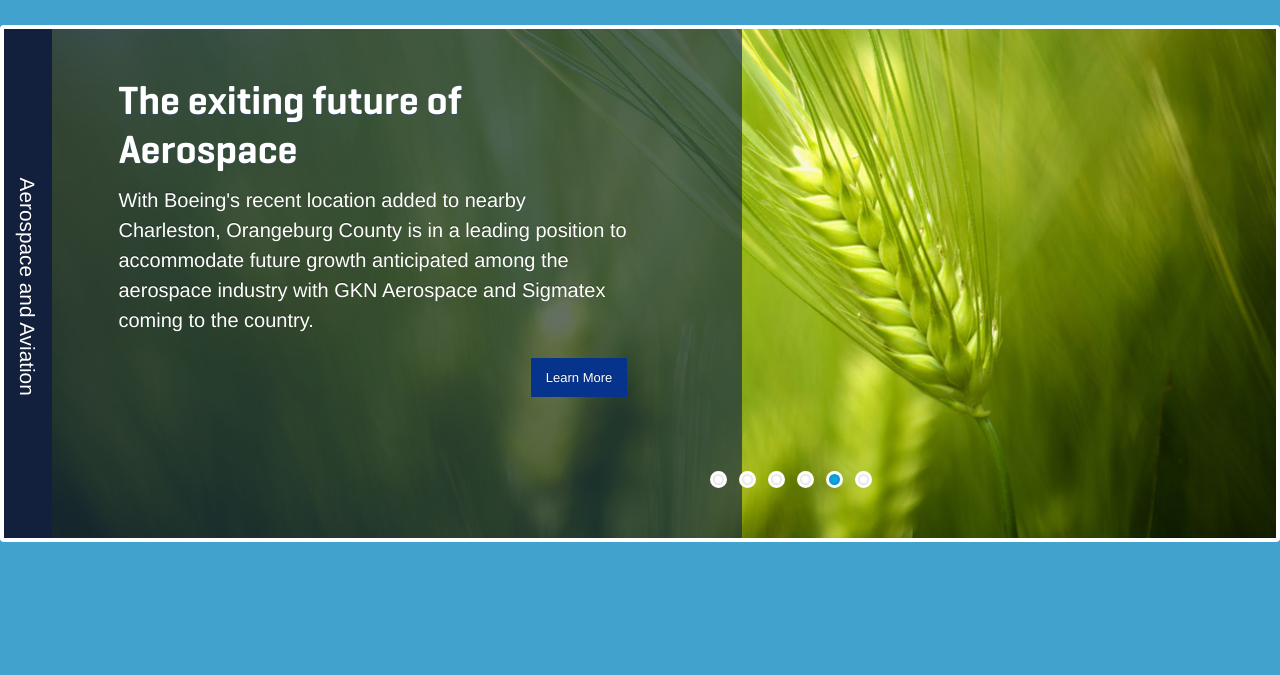
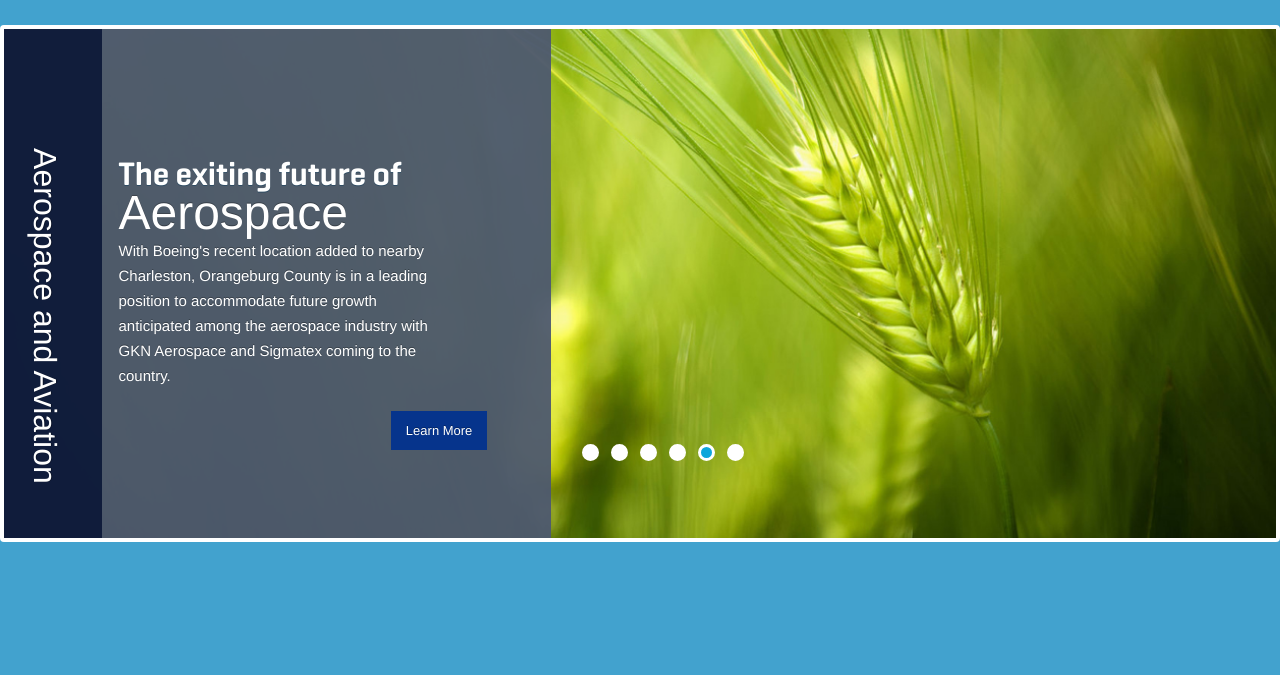
Before and after one commit to eduarmreyes/flex-slider-wp.ocdc.com, a website with bundled scripts: page wp.ocdc.com/thumbnail-controlnav.html in a window 1280 px wide. Built offline with nearby package versions, Linux system fonts and the light colour scheme; a web font is replaced by a local one.

Commit message:
Change mobile and desktop view to make it look like wp.ocdc.com

```diff
--- a/flexslider.css
+++ b/flexslider.css
@@ -213,13 +213,9 @@ html[xmlns] .flexslider .slides {
   /*background: rgba(0, 0, 0, 0.5);*/
   cursor: pointer;
   text-indent: -9999px;
-  -webkit-box-shadow: inset 0 0 3px rgba(0, 0, 0, 0.3);
-  -moz-box-shadow: inset 0 0 3px rgba(0, 0, 0, 0.3);
-  -o-box-shadow: inset 0 0 3px rgba(0, 0, 0, 0.3);
-  box-shadow: inset 0 0 3px rgba(0, 0, 0, 0.3);
-  -webkit-border-radius: 20px;
-  -moz-border-radius: 20px;
-  border-radius: 20px;
+  -webkit-border-radius: 50%;
+  -moz-border-radius: 50%;
+  border-radius: 50%;
   border: 3px solid #ffffff;
 }
 .flex-control-paging li a:hover {
--- a/wp.ocdc.com/thumbnail-controlnav.html
+++ b/wp.ocdc.com/thumbnail-controlnav.html
@@ -16,6 +16,12 @@
   <script src="js/modernizr.js"></script>
 
   <style>
+    p.col-xs-12 {
+        margin-top: 5%;
+    }
+    .flex-direction-nav {
+      display: none;
+    }
     .slides {
       overflow: hidden;
     }
@@ -24,8 +30,8 @@
     }
     .flex-caption {
       width: 82%;
-      padding: 2% 9%;
-      background: rgba(14, 34, 69, 0.64);
+      padding: 10% 9% 1px 9%;
+      background: rgba(77,89,111,0.95);
       color: #fff;
       text-shadow: 0 -1px 0 rgba(0,0,0,.3);
       font-size: 14px;
@@ -43,66 +49,62 @@
       background: #06348C;
     }
     .flex-caption > .spacer {
-      margin: 0px 0px 20px 0px;
+      margin: 0px 0px 40px 0px;
       text-align: right;
     }
     .flex-control-nav {
-      bottom: 5px;
+      bottom: 15px;
       z-index: 3;
     }
-	  @media screen
-	    and (min-width: 1200px) {
+    .flex-caption > h2 {
+      font-size: 3rem;
+    }
+    @media screen and (min-width: 1024px) {
       .flex-direction-nav {
-  	  		display: none;
+        display: inherit;
       }
-  	}
-    @media screen and (min-width: 789px) {
       .slides > li {
         position: relative;
       }
       .flex-caption {
-        max-width: 40%;
+        max-width: 25%;
         top: 0%;
         position: absolute;
         height: 100%;
       }
-      .flex-caption > h2 {
+      .caption-header{
         transform: rotate(90deg);
         transform-origin: left top 0;
-        margin-left: -8%;
-        margin-top: -5%;
-        font-size: 1.3rem;
-        padding: 1rem;
-        background: #12203D;
-        width: 92%;
-        text-align: center;
+        background: rgba(6,19,51,0.85);
+        position: absolute;
+        left: 15%;
+        top: 0;
+        width: 100%;
+        padding: 3rem;
+      }
+      .caption-header > h2 {
+        margin-left: 13%;
+        font-size: 2rem;
       }
       .flex-caption > h3 {
-        font-size: 40px;
+        font-size: 33px;
       }
       .flex-control-nav {
-        bottom: 50px;
-        right: 0;
+        bottom: 15%;
+        right: 10%;
         width: 45%;
         text-align: left;
       }
+      .spacer > a {
+        margin-right: -16%;
       }
-    @media screen and (min-width: 889px) {
-      .flex-caption > h2 {
-        margin-left: -10%;
-        width: 93%;
+      .caption-header {
+        left: 18%;
       }
-    }
-    @media screen and (min-width: 1058px) {
-      .flex-caption > h2 {
-        margin-left: -13%;
-        width: 95%;
-      }
-    }
-    @media screen and (min-width: 1020px) {
       .flex-caption > p {
-        font-size: 20px;
-        line-height: 30px;
+        font-size: 15px;
+        line-height: 25px;
+        margin-top: 5%;
       }
       .flex-caption > .spacer {
         margin: 20px 0px 20px 0px;
@@ -122,8 +124,11 @@
             <li>
   	    	    <img src="images/hero1.jpg" />
               <div class="flex-caption">
+                <div class="caption-header">
                   <h2>Aerospace and Aviation</h2>
-                <h3>The exiting future of Aerospace</h3>
+                </div>
+                <h3>The exiting future of</h3>
+                <h2>Aerospace</h2>
                 <p class="col-xs-12">With Boeing's recent location added to nearby Charleston, Orangeburg County is in a leading position to accommodate future growth anticipated among the aerospace industry with GKN Aerospace and Sigmatex coming to the country.</p>
                 <div class="spacer">
                   <a href="http://www.cyberjunkiesinteractive.com/ocdc2015/target-industries/advance-materials">Learn More</a>
@@ -133,8 +138,11 @@
   	    		<li>
   	    	    <img src="images/hero2.jpg" />
   	    	    <div class="flex-caption">
+                <div class="caption-header">
                   <h2>Aerospace and Aviation</h2>
-                <h3>The exiting future of Aerospace</h3>
+                </div>
+                <h3>The exiting future of</h3>
+                <h2>Aerospace</h2>
                 <p class="col-xs-12">With Boeing's recent location added to nearby Charleston, Orangeburg County is in a leading position to accommodate future growth anticipated among the aerospace industry with GKN Aerospace and Sigmatex coming to the country.</p>
                 <div class="spacer">
                   <a href="http://www.cyberjunkiesinteractive.com/ocdc2015/target-industries/advance-materials">Learn More</a>
@@ -144,8 +152,11 @@
   	    		<li>
   	    	    <img src="images/hero3.jpg" />
               <div class="flex-caption">
+                <div class="caption-header">
                   <h2>Aerospace and Aviation</h2>
-                <h3>The exiting future of Aerospace</h3>
+                </div>
+                <h3>The exiting future of</h3>
+                <h2>Aerospace</h2>
                 <p class="col-xs-12">With Boeing's recent location added to nearby Charleston, Orangeburg County is in a leading position to accommodate future growth anticipated among the aerospace industry with GKN Aerospace and Sigmatex coming to the country.</p>
                 <div class="spacer">
                   <a href="http://www.cyberjunkiesinteractive.com/ocdc2015/target-industries/advance-materials">Learn More</a>
@@ -155,8 +166,11 @@
   	    		<li>
   	    	    <img src="images/hero4.jpg" />
               <div class="flex-caption">
+                <div class="caption-header">
                   <h2>Aerospace and Aviation</h2>
-                <h3>The exiting future of Aerospace</h3>
+                </div>
+                <h3>The exiting future of</h3>
+                <h2>Aerospace</h2>
                 <p class="col-xs-12">With Boeing's recent location added to nearby Charleston, Orangeburg County is in a leading position to accommodate future growth anticipated among the aerospace industry with GKN Aerospace and Sigmatex coming to the country.</p>
                 <div class="spacer">
                   <a href="http://www.cyberjunkiesinteractive.com/ocdc2015/target-industries/advance-materials">Learn More</a>
@@ -166,8 +180,11 @@
             <li>
               <img src="images/hero5.jpg" />
               <div class="flex-caption">
+                <div class="caption-header">
                   <h2>Aerospace and Aviation</h2>
-                <h3>The exiting future of Aerospace</h3>
+                </div>
+                <h3>The exiting future of</h3>
+                <h2>Aerospace</h2>
                 <p class="col-xs-12">With Boeing's recent location added to nearby Charleston, Orangeburg County is in a leading position to accommodate future growth anticipated among the aerospace industry with GKN Aerospace and Sigmatex coming to the country.</p>
                 <div class="spacer">
                   <a href="http://www.cyberjunkiesinteractive.com/ocdc2015/target-industries/advance-materials">Learn More</a>
@@ -177,8 +194,11 @@
   	    		<li>
   	    	    <img src="images/hero6.jpg" />
               <div class="flex-caption">
+                <div class="caption-header">
                   <h2>Aerospace and Aviation</h2>
-                <h3>The exiting future of Aerospace</h3>
+                </div>
+                <h3>The exiting future of</h3>
+                <h2>Aerospace</h2>
                 <p class="col-xs-12">With Boeing's recent location added to nearby Charleston, Orangeburg County is in a leading position to accommodate future growth anticipated among the aerospace industry with GKN Aerospace and Sigmatex coming to the country.</p>
                 <div class="spacer">
                   <a href="http://www.cyberjunkiesinteractive.com/ocdc2015/target-industries/advance-materials">Learn More</a>
```
Lines whose indentation alone changed are shown as unchanged.
